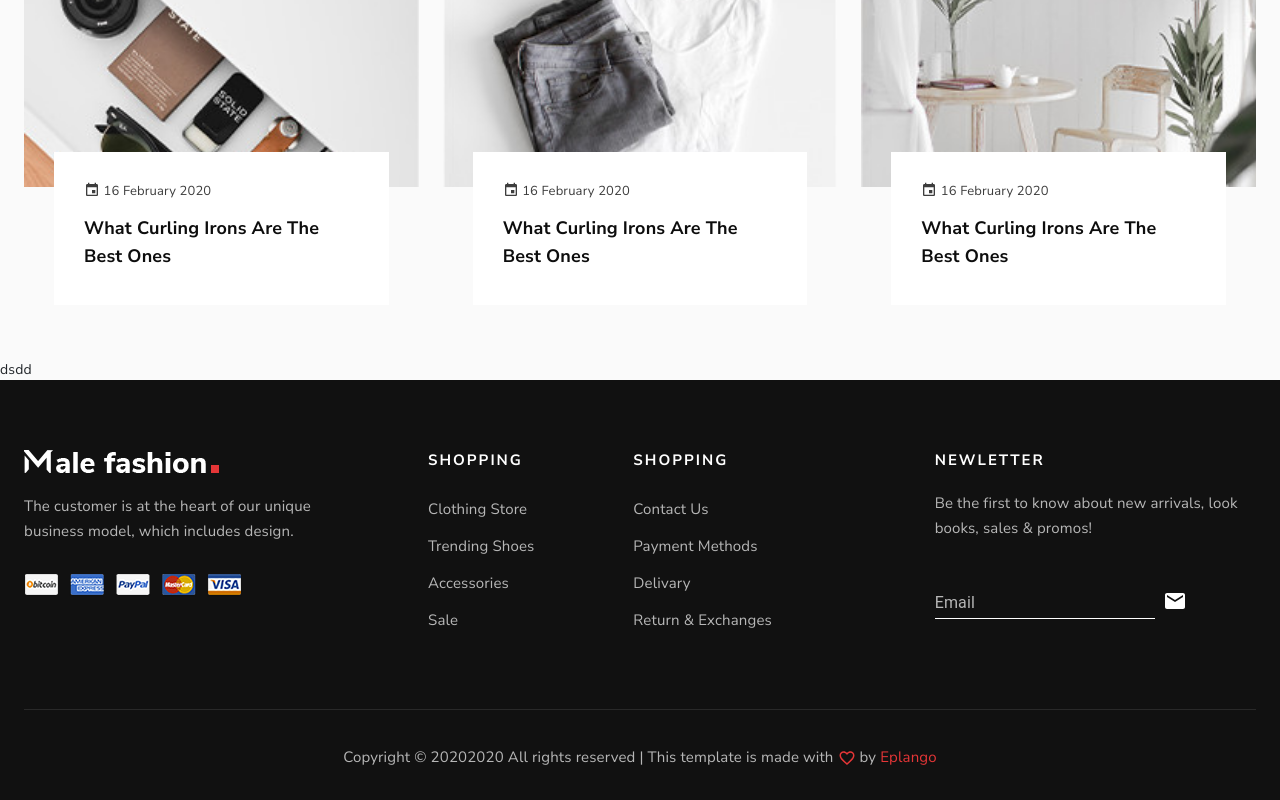
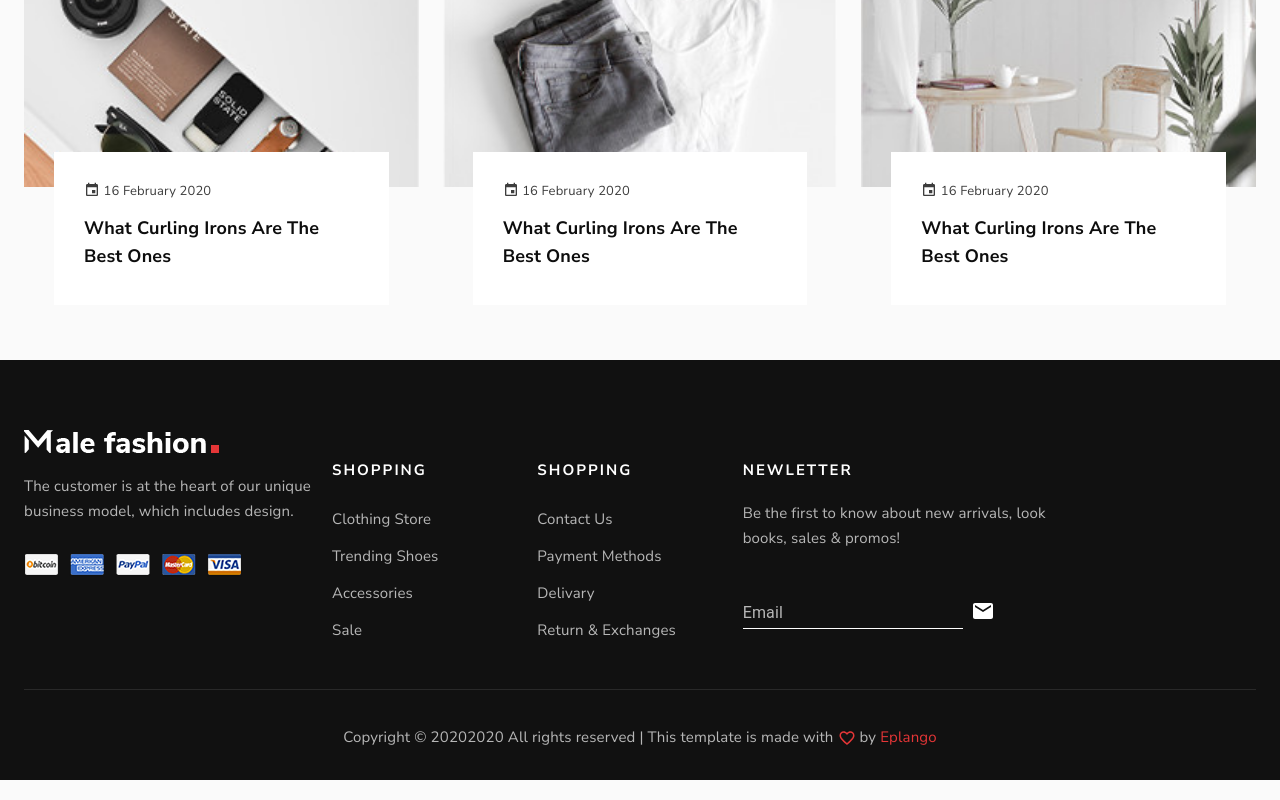
Before and after one commit to NadaAzzzam/Male-fashion-Eco, a React (Create React App) app: page /#/home in a window 1280 px wide. Shown: the part 4065-4865 px from the top of the page. Built offline with nearby package versions, Linux system fonts and the light colour scheme.

Commit message:
deploy my app

```diff
--- a/src/App.js
+++ b/src/App.js
@@ -13,7 +13,7 @@ function App() {
   return (
     <>
       <AnimatedCursor />
-      <Preloader />
+      {/* <Preloader /> */}
       <Header />
       <CssBaseline />
       <main>
@@ -22,7 +22,7 @@ function App() {
         </Suspense>
       </main>
       {/* SCROLL TO TOP */}
-      dsdd
+
       <ScrollTop >
         <Fab onClick={() => window.scrollTo(0, 0)} color="secondary" size="small" aria-label="scroll back to top">
           <KeyboardArrowUp />
--- a/src/layouts/Footer.js
+++ b/src/layouts/Footer.js
@@ -10,9 +10,15 @@ const useStyles = makeStyles((theme) => ({
     },
     control1: {
         marginLeft: theme.spacing(12),
+        ['@media (max-width: 1280px)']: {
+            marginLeft: theme.spacing(0),
+        },
     },
     control2: {
         marginRight: theme.spacing(12),
+        ['@media (max-width: 1280px)']: {
+            marginRight: theme.spacing(0),
+        },
     },
     input: {
         '& .MuiInputBase-input': {
@@ -33,7 +39,7 @@ function Footer(props) {
         <footer className="footer">
             <Container>
                 <Grid container direction="row">
-                    <Grid lg={3} item md={6} xl={3} xs={12} sm={6}>
+                    <Grid lg={3} item md={6} xl={3} xs={12} sm={12}>
                         <div className="footer__about">
                             <div className="footer__logo">
                                 <Link to="/"><img src={footerLogo} alt="" /></Link>
@@ -53,7 +59,7 @@ function Footer(props) {
                             </ul>
                         </div>
                     </Grid>
-                    <Grid className={classes.control2} lg={2} item md={6} xl={2} xs={12} sm={6}>
+                    <Grid className={classes.control2} lg={2} item md={6} xl={2} xs={12} sm={12}>
                         <div className="footer__widget">
                             <h6>Shopping</h6>
                             <ul>
@@ -64,7 +70,7 @@ function Footer(props) {
                             </ul>
                         </div>
                     </Grid>
-                    <Grid lg={3} item md={6} xl={3} xs={12} sm={6}>
+                    <Grid lg={3} item md={6} xl={3} xs={12} sm={12}>
                         <div className="footer__widget">
                             <h6>NewLetter</h6>
                             <div className="footer__newslatter">
--- a/src/layouts/Header/HeaderSecond/HeaderSecond.js
+++ b/src/layouts/Header/HeaderSecond/HeaderSecond.js
@@ -82,11 +82,11 @@ export default function HeaderSecond() {
         </div>
         <div className="header__wrapper-social">
 
-          <div class="flex-center">
-            <i class="fab fa-twitter fa-2x icon-3d"></i>
-            <i class="fab fa-facebook-f fa-2x icon-3d"></i>
-            <i class="fab fa-instagram fa-2x icon-3d"></i>
-            <i class="fab fa-whatsapp fa-2x icon-3d"></i>
+          <div className="flex-center">
+            <i className="fab fa-twitter fa-2x icon-3d"></i>
+            <i className="fab fa-facebook-f fa-2x icon-3d"></i>
+            <i className="fab fa-instagram fa-2x icon-3d"></i>
+            <i className="fab fa-whatsapp fa-2x icon-3d"></i>
           </div>
         </div>
       </div>
--- a/src/style/abstract/_mixins.scss
+++ b/src/style/abstract/_mixins.scss
@@ -56,7 +56,7 @@
         }
     }
     @if $breakpoint == tab-land {
-        @media only screen and (max-width: 1200px) {
+        @media only screen and (max-width: 1280px) {
             @content;
         }
     }
--- a/src/style/components/SingleProduct/_singleProduct.scss
+++ b/src/style/components/SingleProduct/_singleProduct.scss
@@ -127,12 +127,15 @@
                     right: 0;
                     top: 10px;
                     height: 1px;
-                    width: 460px;
+                    width: 100%;
                     background: #e5e5e5;
                     content: "";
                     z-index: -1;
                     margin: 0 auto;
                 }
+            }
+            img{
+                width: 100%;
             }
             ul {
                 padding: 40px 0;
--- a/src/style/layouts/_footer.scss
+++ b/src/style/layouts/_footer.scss
@@ -9,6 +9,13 @@
 
     // }
     &__widget {
+        @include respond(tab-land) {
+            &{
+                margin-top: 30px;
+                margin-bottom: 0px;
+
+            }
+        }
         margin-bottom: 30px;
         h6 {
             color: $white;
--- a/src/views/CheckOut/components/CheckOutForm.js
+++ b/src/views/CheckOut/components/CheckOutForm.js
@@ -28,7 +28,6 @@ const useStyles = makeStyles((theme) => ({
   paper: {
     padding: theme.spacing(2),
     [theme.breakpoints.up(600 + theme.spacing(3) * 2)]: {
-
       padding: theme.spacing(3),
     },
   },
```
